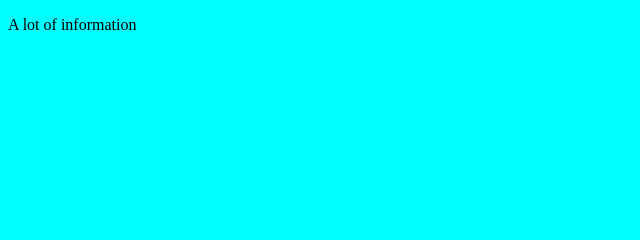
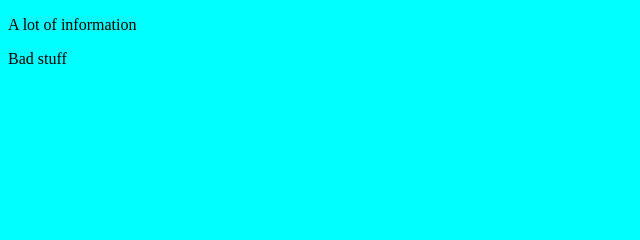
Before and after one commit to Pitjiodo/heysa, a plain HTML site: page about.html in a window 1280 px wide. Shown: the top 240 px of the page, 0-640 px from the left. Drawn offline with Linux system fonts and the light colour scheme.

Commit message:
Bad sstuff

```diff
--- a/about.html
+++ b/about.html
@@ -9,6 +9,7 @@
 
     <h1>Hey</h1>
     <p>A lot of information</p>
+    <p>Bad stuff</p>
 
   </body>
 </html>
```
